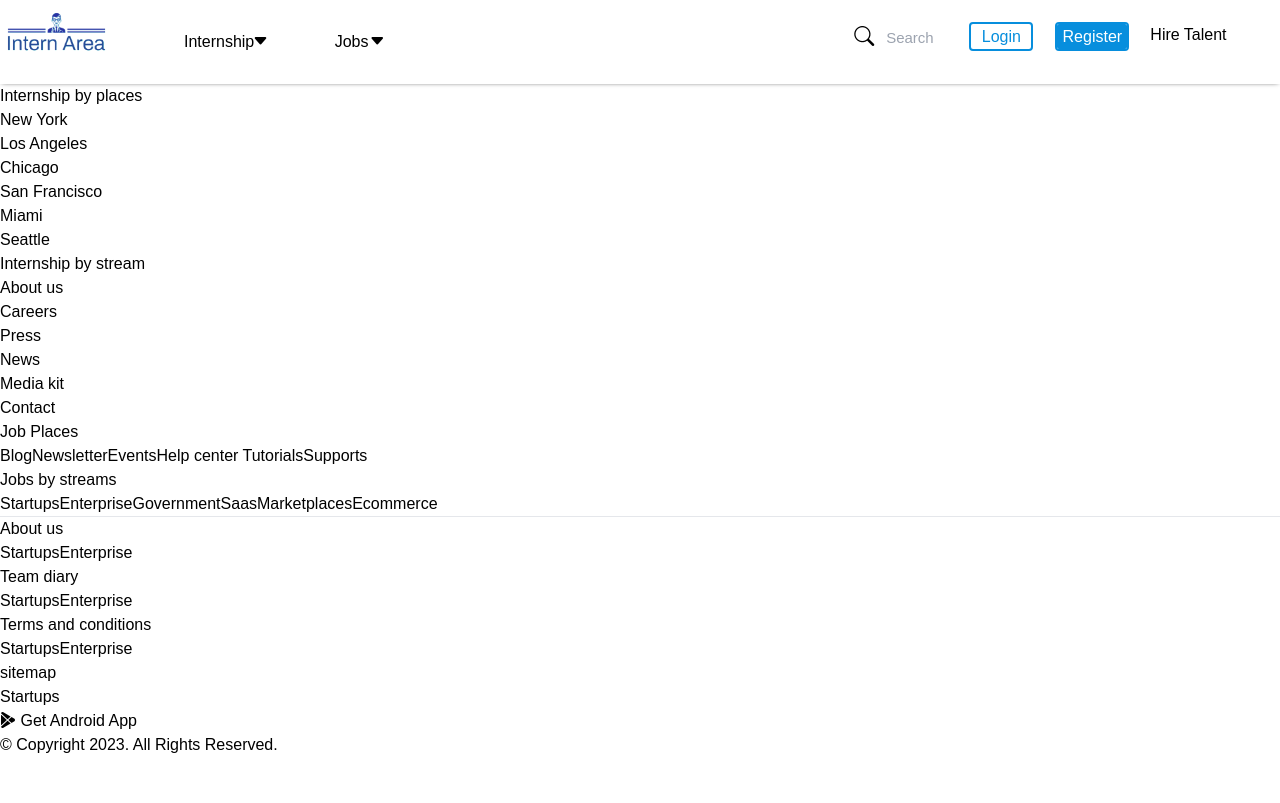
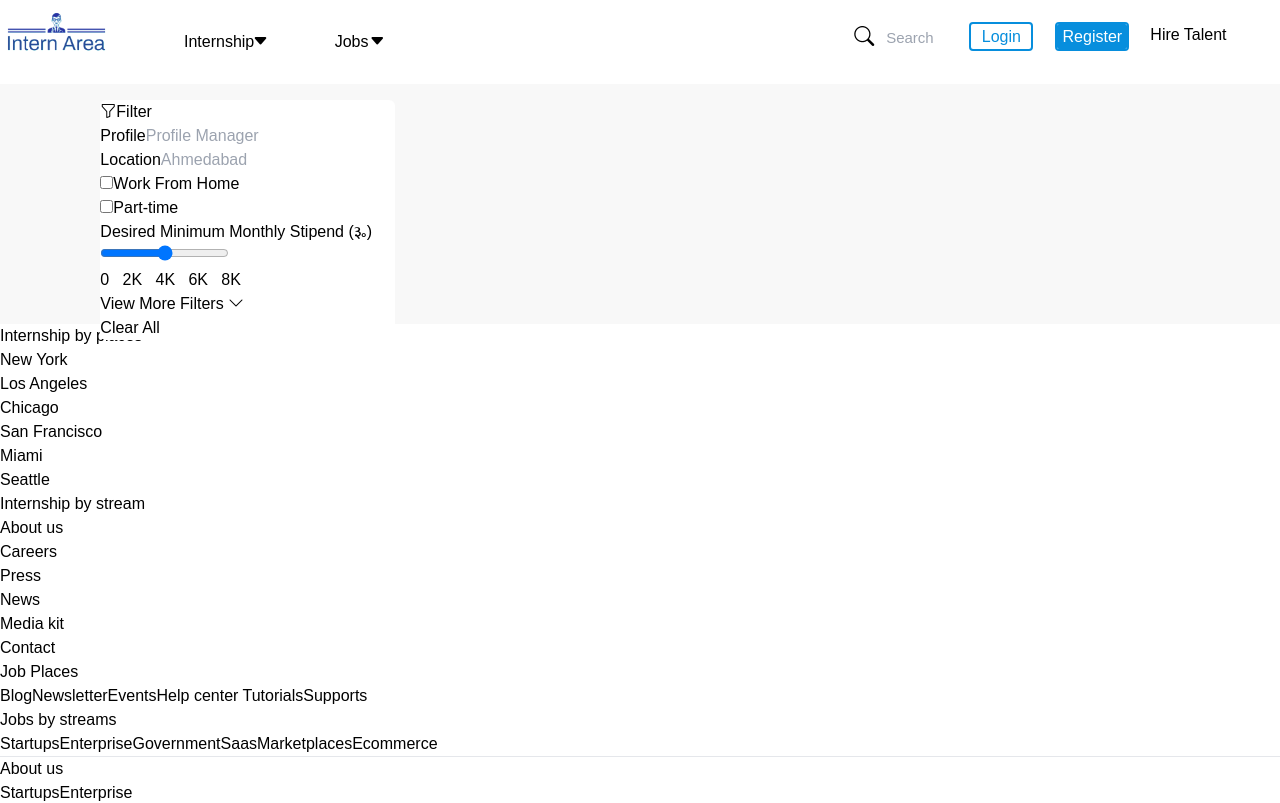
Before and after one commit to anshumanprajapati2810/SummerInternship2024, a React (Vite) app in the folder client/: page /Internship in a window 1280 px wide. Shown: the top 803 px of the page. Built offline with nearby package versions, Linux system fonts and the light colour scheme.

Commit message:
Interhship filter basics

```diff
--- a/client/src/components/Internships/Intern.css
+++ b/client/src/components/Internships/Intern.css
@@ -3,7 +3,7 @@
   padding: 0;
 }
 .filter-section{
-    width: 37%;
+  width: 47%;
   border-radius: 6px;
   background: #ffff;
   position: relative;
--- a/client/src/components/Internships/Intern.jsx
+++ b/client/src/components/Internships/Intern.jsx
@@ -1,12 +1,48 @@
 import React from 'react'
+import { Link } from 'react-router-dom'
+import { useState, useEffect} from 'react';
+import '../Internships/Intern.css'
 
 function Intern() {
-  return (
-    <div>
 
 
 
+  return (
+
+
+    <div className='flex internship-filter'>
+      <div className="first-int mb-14">
+        <div className="filter-section w-1/5">
+          <p className='text-center'><i className='bi bi-funnel text-blue-400'></i>Filter</p>
+          <div className="fill flex flex-col ml-2">
+            <label htmlFor="pro">Profile</label>
+            <input type="text" className='profile border-black-2 mr-3' id='pro' placeholder='Profile Manager'  />
+            <label htmlFor="loc">Location</label>
+            <input type="text" className='profile border-black-2 mr-3' id='loc' placeholder='Ahmedabad'  />
+          </div>
+          <div className="preferences flex flex-col">
+            <div className="flex mt-3 ml-3 mr-3">
+              <input type="checkbox" id='whf' name='wfh' className='mr-2 ml-3'/>
+              <label htmlFor="wfh">Work From Home</label>
+            </div>
+            <div className="flex mt-3 ml-3 mr-3">
+              <input type="checkbox" id='whf' name='pt' className='mr-2 ml-3'/>
+              <label htmlFor="pt">Part-time</label>
+            </div>
+            <p>Desired Minimum Monthly Stipend (૱)</p>
+            <input type="range" name='' id='' />
+            <p className="mt-2 ml-3 mr-3">0  &nbsp; 2K &nbsp;  4K  &nbsp;  6K  &nbsp;  8K &nbsp;</p>
+          </div>
+        <p className='mt-5 text-blue-400 text-center'>View More Filters <i className='bi bi-chevron-down'></i></p>
+        <span className='justify-end flex text-blue-400 mr-2 mb-2'>Clear All</span>
+        </div>
+
+      </div>
+
+
     </div>
+
+
   )
 }
 
--- a/client/src/components/Navbar/Sidebar.jsx
+++ b/client/src/components/Navbar/Sidebar.jsx
@@ -66,7 +66,7 @@ const user = 1;
 </div>
   )
 }
-          <Link to="/internship">internships </Link>
+          <Link to="/Internship">internships </Link>
     <Link to="/Jobs">Jobs  </Link>
 
        <Link to={"/"} className='small'>contact Us</Link>
```
Also changed, not shown: client/src/components/Internships/detail.css (added, +76 -0 lines). Lines whose indentation alone changed are shown as unchanged.
